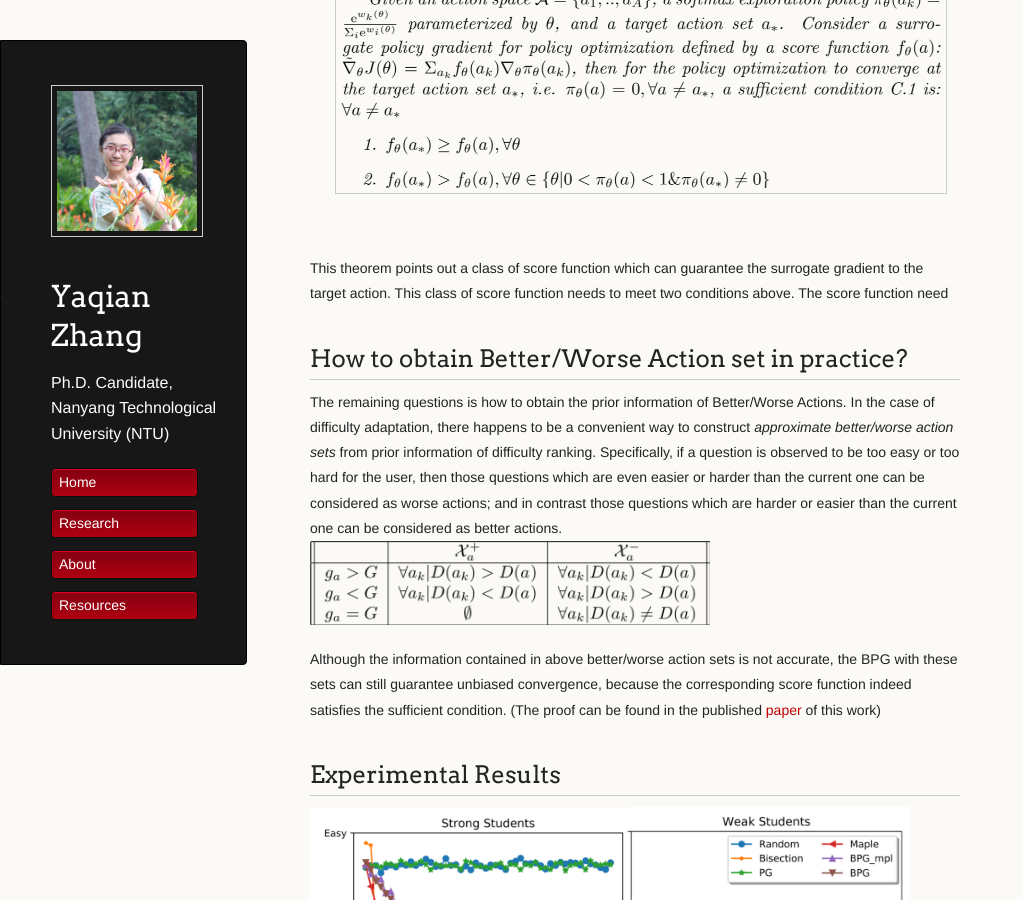
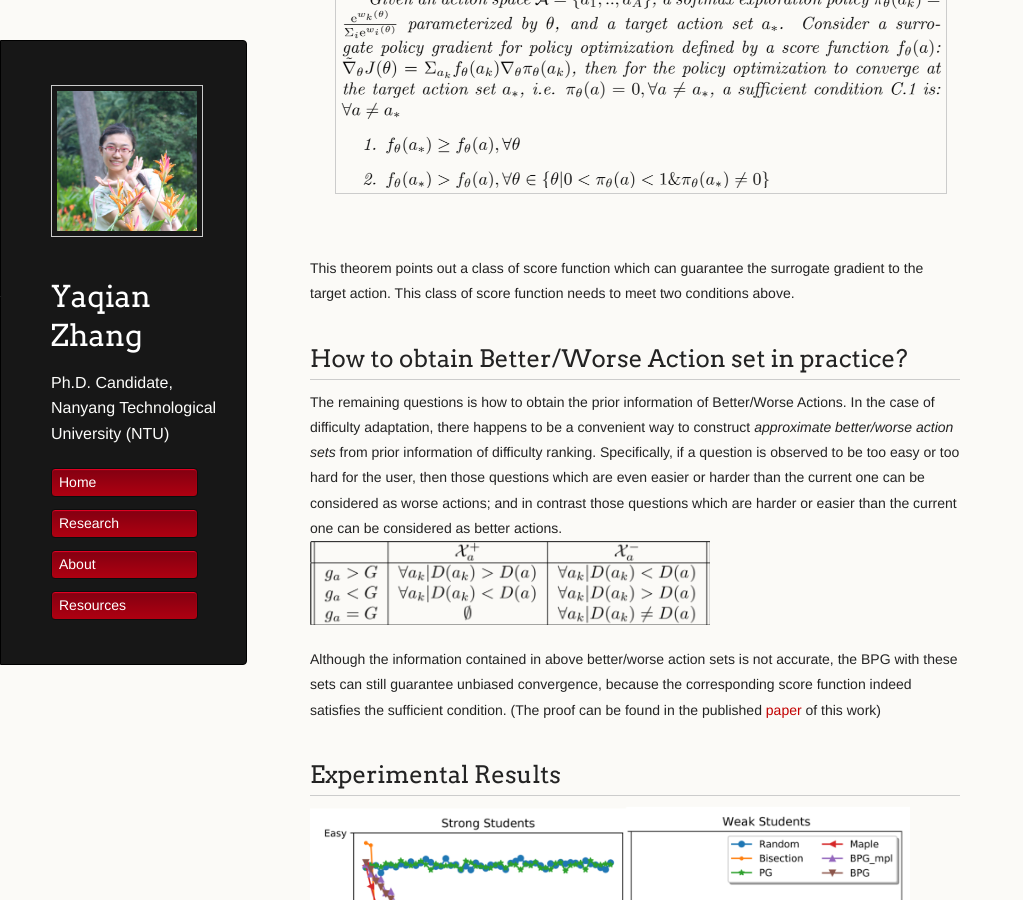
Before and after one commit to YaqianZhang/yaqianzhang.github.io, a Jekyll site: the page built from _posts/2019-01-30-boostrapped-policy-gradient.md, in a window 1280 px wide and 900 px high, scrolled down 3371 px. Shown: the whole window, without its empty margins (0-1023 px from the left). Built offline with Jekyll 4.4.1, drawn with Linux system fonts in a browser that asks for light colours.

Commit message:
Update 2019-01-30-boostrapped-policy-gradient.md

```diff
--- a/_posts/2019-01-30-boostrapped-policy-gradient.md
+++ b/_posts/2019-01-30-boostrapped-policy-gradient.md
@@ -68,13 +68,13 @@
 * Surrogate Policy Gradient Theorem
 <img src="/images/bpg_pic/convergence.png" alt="hi" class="inline" width="600" />
 
-This theorem points out a class of score function which can guarantee the surrogate gradient to the target action. This class of score function needs to meet two conditions above. The score function need
+This theorem points out a class of score function which can guarantee the surrogate gradient to the target action. This class of score function needs to meet two conditions above.
 
 ## How to obtain Better/Worse Action set in practice?
 The remaining questions is how to obtain the prior information of Better/Worse Actions. In the case of difficulty adaptation, there happens to be a convenient way to construct _approximate better/worse action sets_ from prior information of difficulty ranking. Specifically, if a question is observed to be too easy or too hard for the user, then those questions which are even easier or harder than the current one can be considered as worse actions;  and in contrast those questions which are harder or easier than the current one can be considered as better actions.
 <img src="/images/bpg_pic/DDA.png" alt="hi" class="inline" width="400" />
 
-Although the information contained in above better/worse action sets is not accurate, the BPG with these sets can still guarantee unbiased convergence, because the corresponding score function indeed satisfies the sufficient condition. (The proof can be found in the published [paper](../papers/19_YaqianZhang_BootstrappedPolicyGradient_aamas.pdf) of this work)
+Although the information contained in above better/worse action sets is not accurate, the BPG with these sets can still guarantee unbiased convergence, because the corresponding score function indeed satisfies the sufficient condition. (The proof can be found in the published [paper](http://www.ifaamas.org/Proceedings/aamas2019/pdfs/p711.pdf) of this work)
 
 ## Experimental Results
 <img src="/images/bpg_pic/strong_weak.png" alt="hi" class="inline" width="600" />
```
